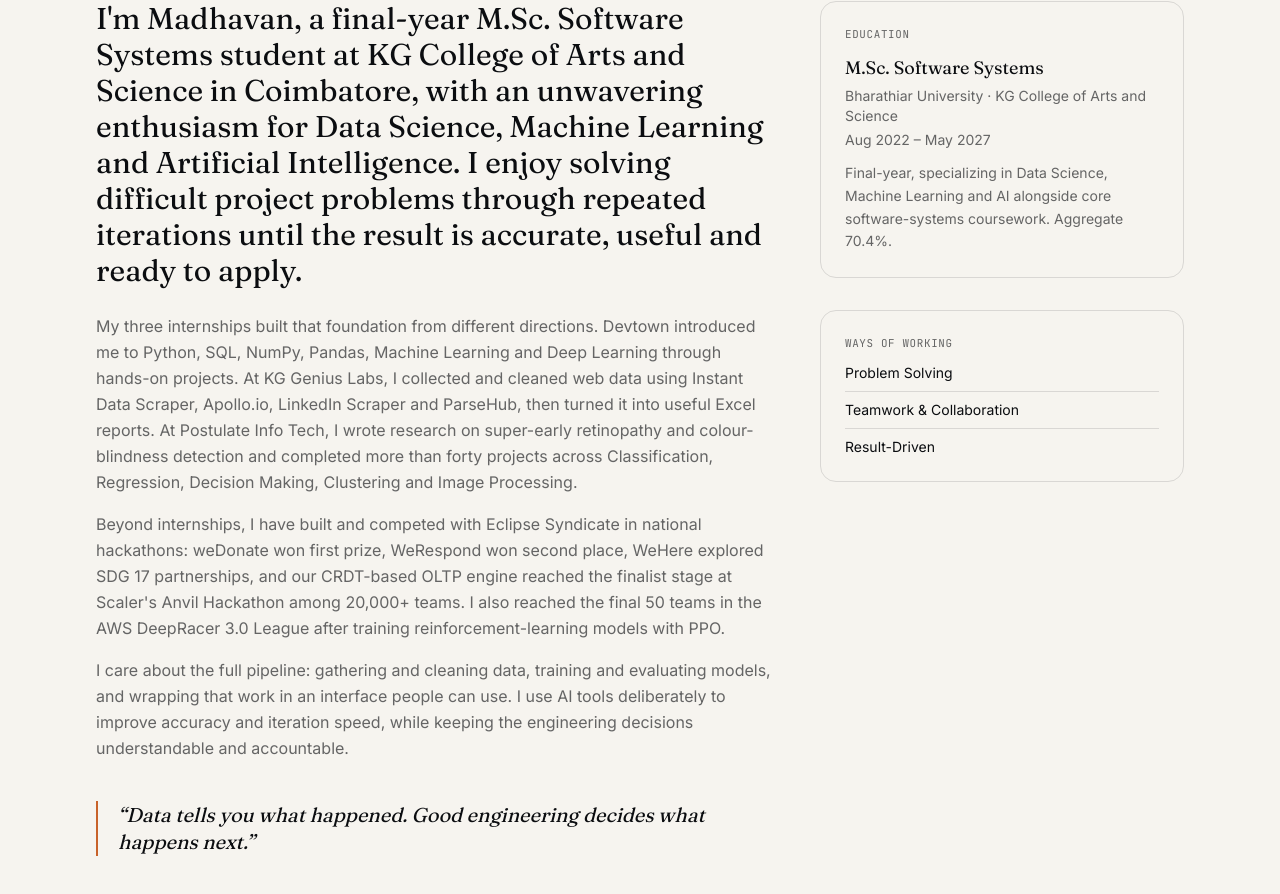
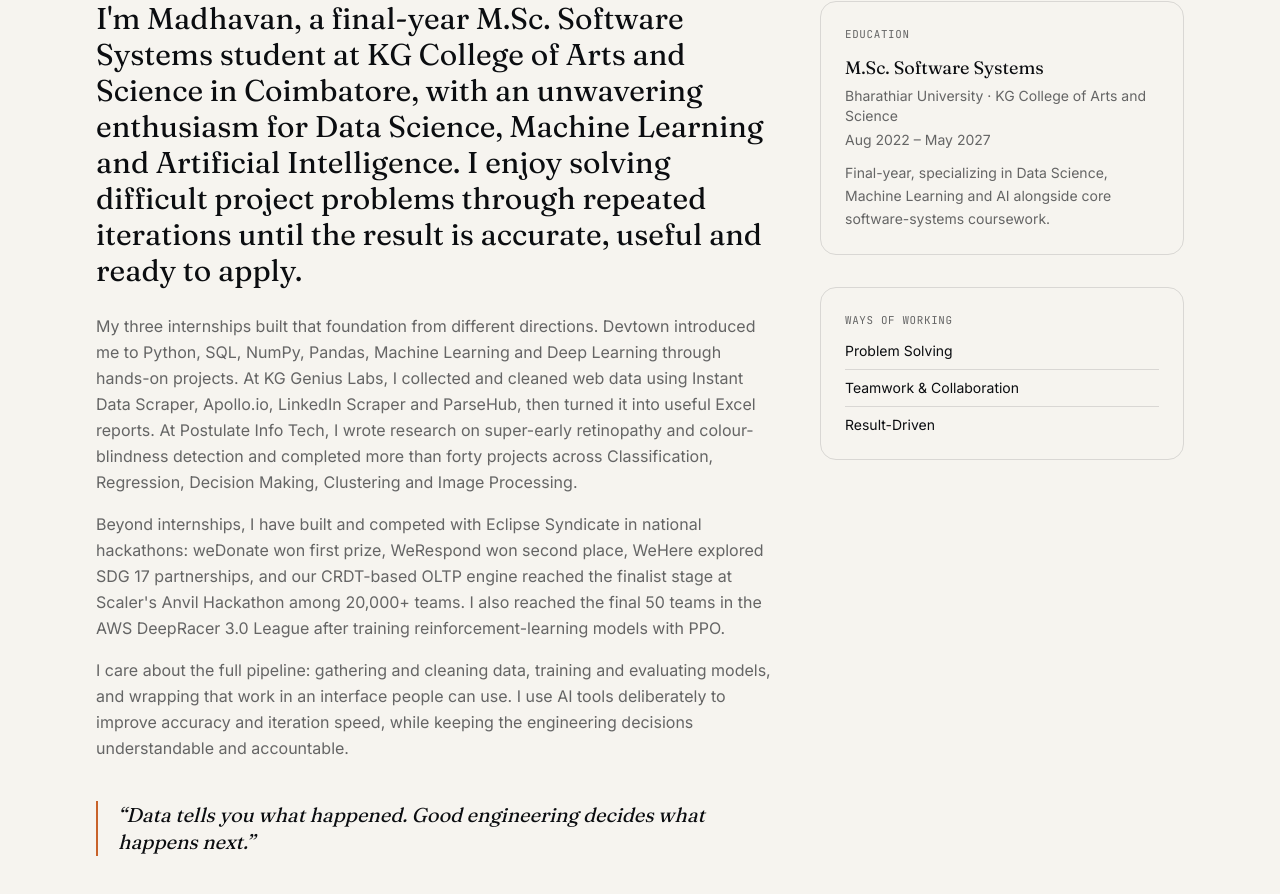
Before and after one commit to madhavanpatturaj/Madhavanp_portfolio, a React (Vite) app: page / in a window 1280 px wide. Shown: the part 1082-1976 px from the top of the page. Built offline with nearby package versions, Linux system fonts and the light colour scheme.

Commit message:
Update education note in portfolio
Removed aggregate percentage from education note.

```diff
--- a/src/data/portfolio.ts
+++ b/src/data/portfolio.ts
@@ -765,5 +765,5 @@
   degree: 'M.Sc. Software Systems',
   school: 'Bharathiar University · KG College of Arts and Science',
   period: 'Aug 2022 – May 2027',
-  note: 'Final-year, specializing in Data Science, Machine Learning and AI alongside core software-systems coursework. Aggregate 70.4%.',
+  note: 'Final-year, specializing in Data Science, Machine Learning and AI alongside core software-systems coursework.',
 }
```
